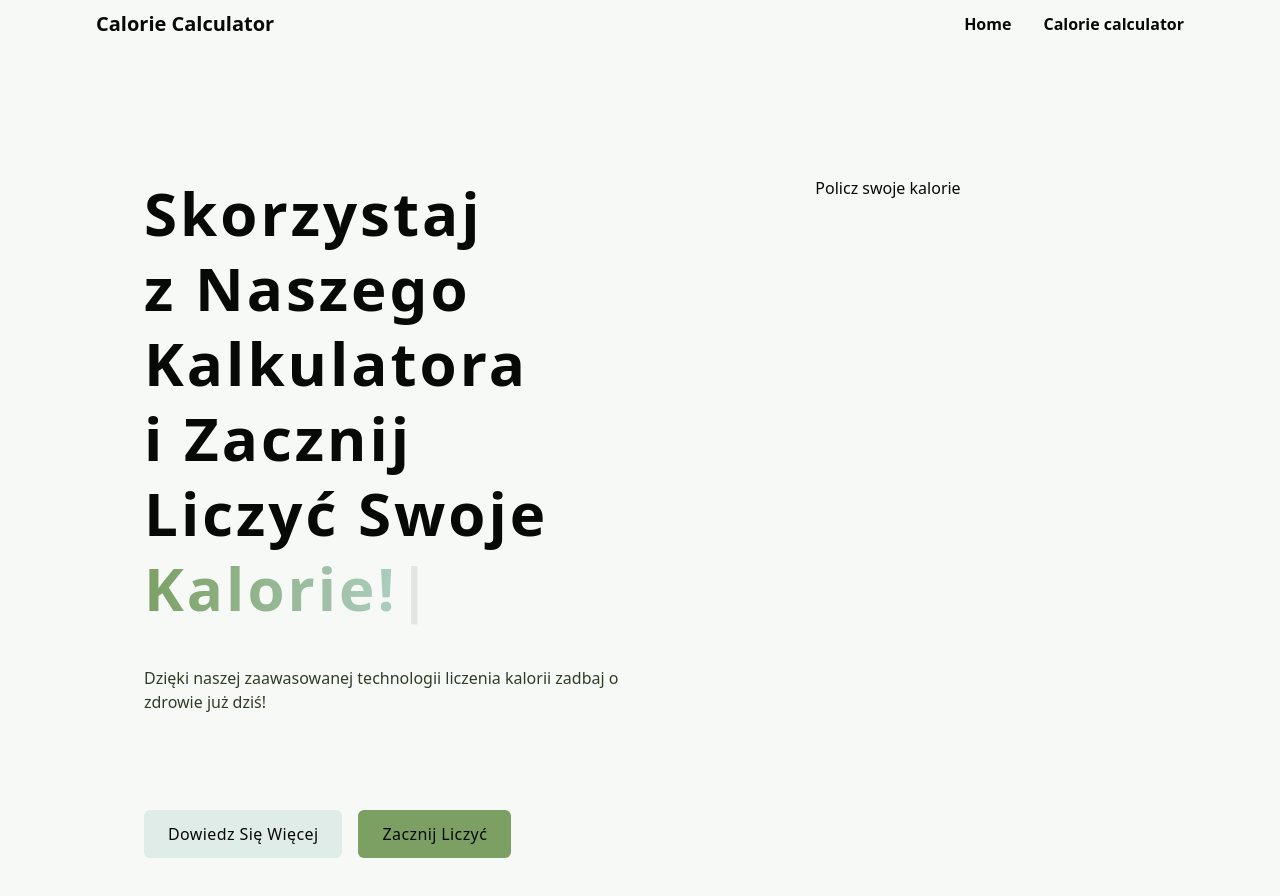
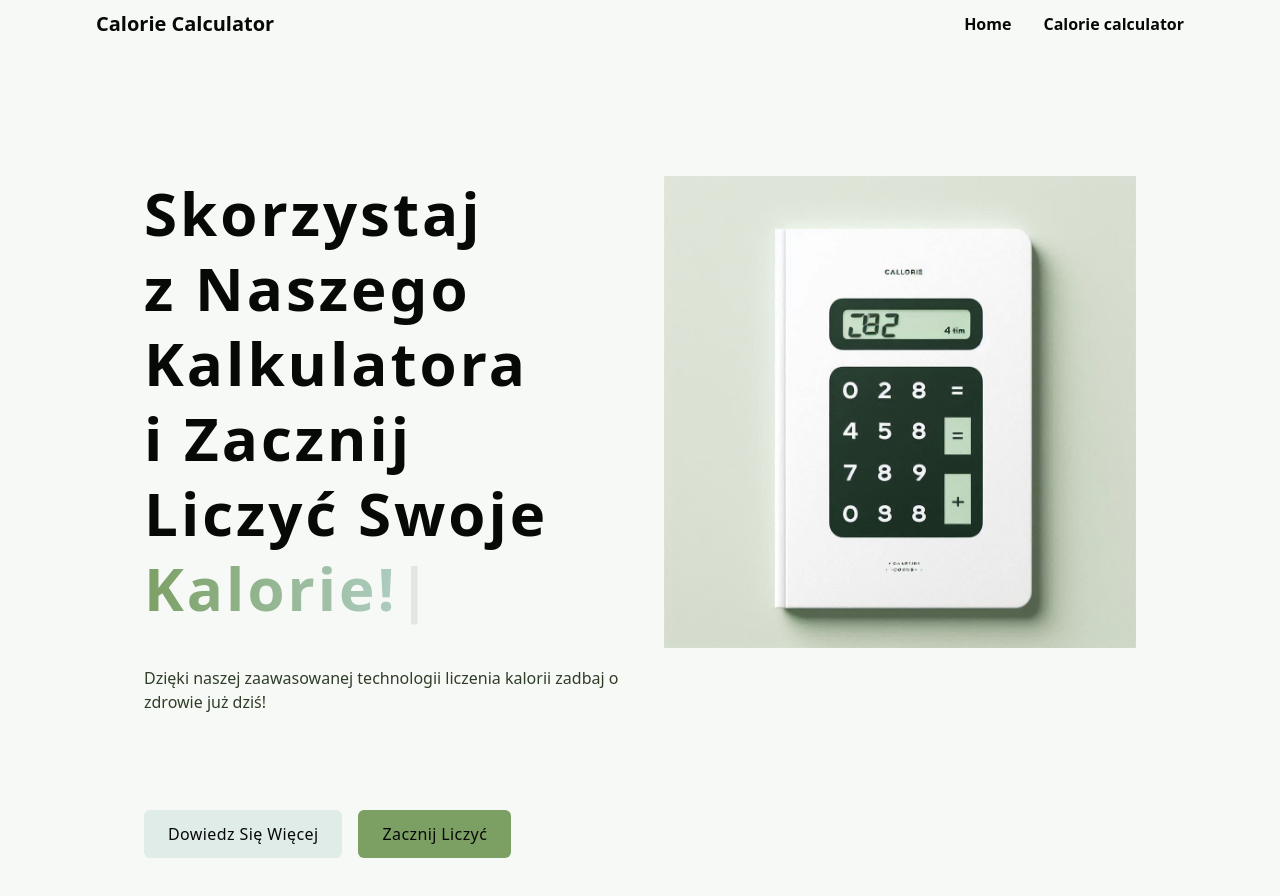
Before and after one commit to Wojtyua/38053_38062_38545_38073, a React (Vite) app: page / in a window 1280 px wide. Shown: the top 896 px of the page. Built offline with nearby package versions, Linux system fonts and the light colour scheme; no server answers; the database is empty.

Commit message:
added image to landing page and fixed styling

```diff
--- a/src/components/LandingPage.jsx
+++ b/src/components/LandingPage.jsx
@@ -6,7 +6,7 @@ const LandingPage = () => {
   const changingWords = ["Kalorie!", "Zdrowie!"];
 
   return (
-    <div className="grid grid-cols-2 h-full pt-32 px-12">
+    <div className="grid grid-cols-2 h-full pt-32 px-12 space-x-6">
       <div>
         <div className="space-y-24">
           <div className="space-y-10">
@@ -27,7 +27,7 @@ const LandingPage = () => {
         </div>
       </div>
       <div className="items-center text-center">
-        <h2>Policz swoje kalorie</h2>
+        <img src="kalkulator2.jpg" alt="Kalkulator" />
       </div>
     </div>
   );
```
Also changed, not shown: public/kalkulator.jpg (added), public/kalkulator2.jpg (added).
